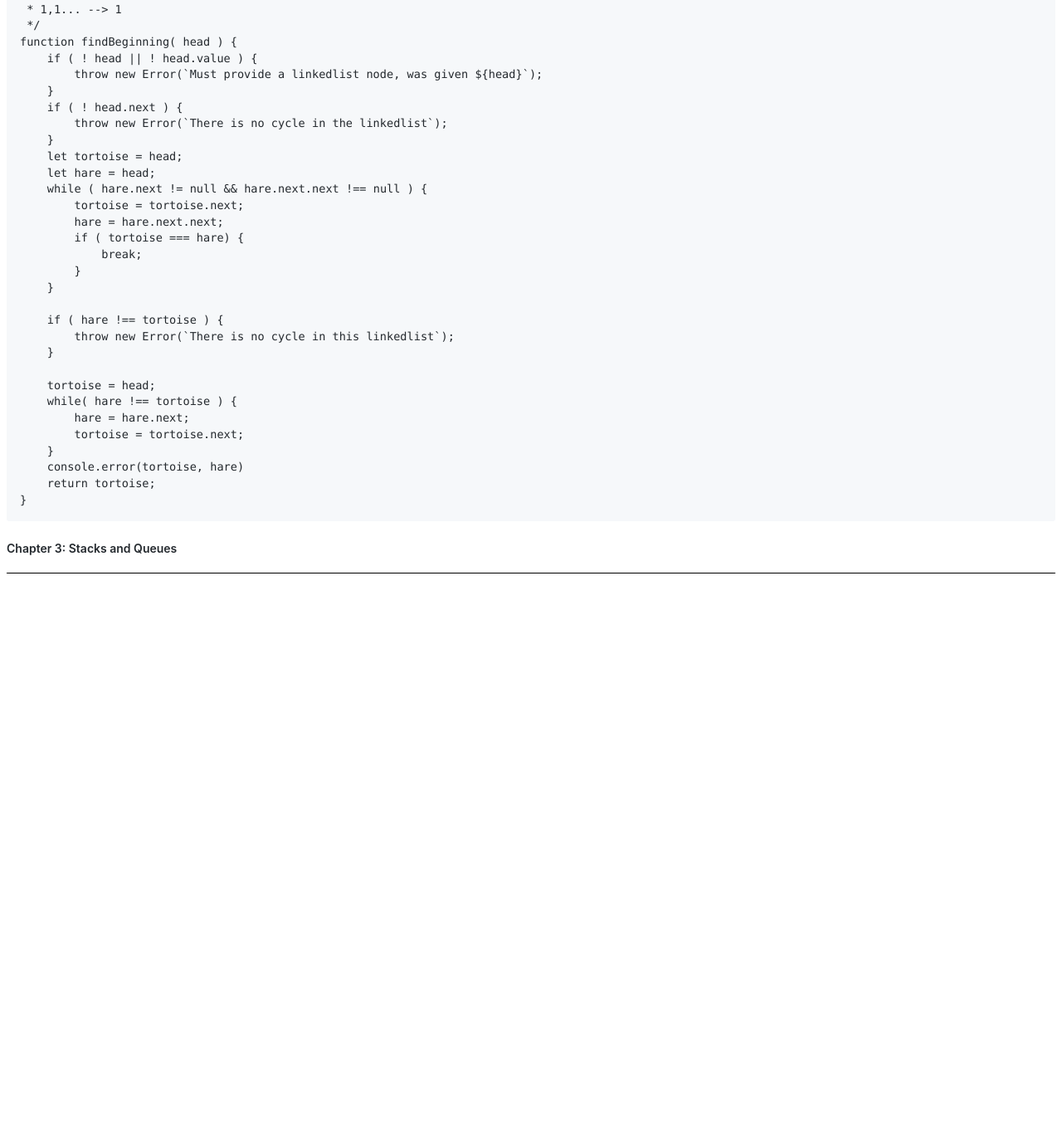
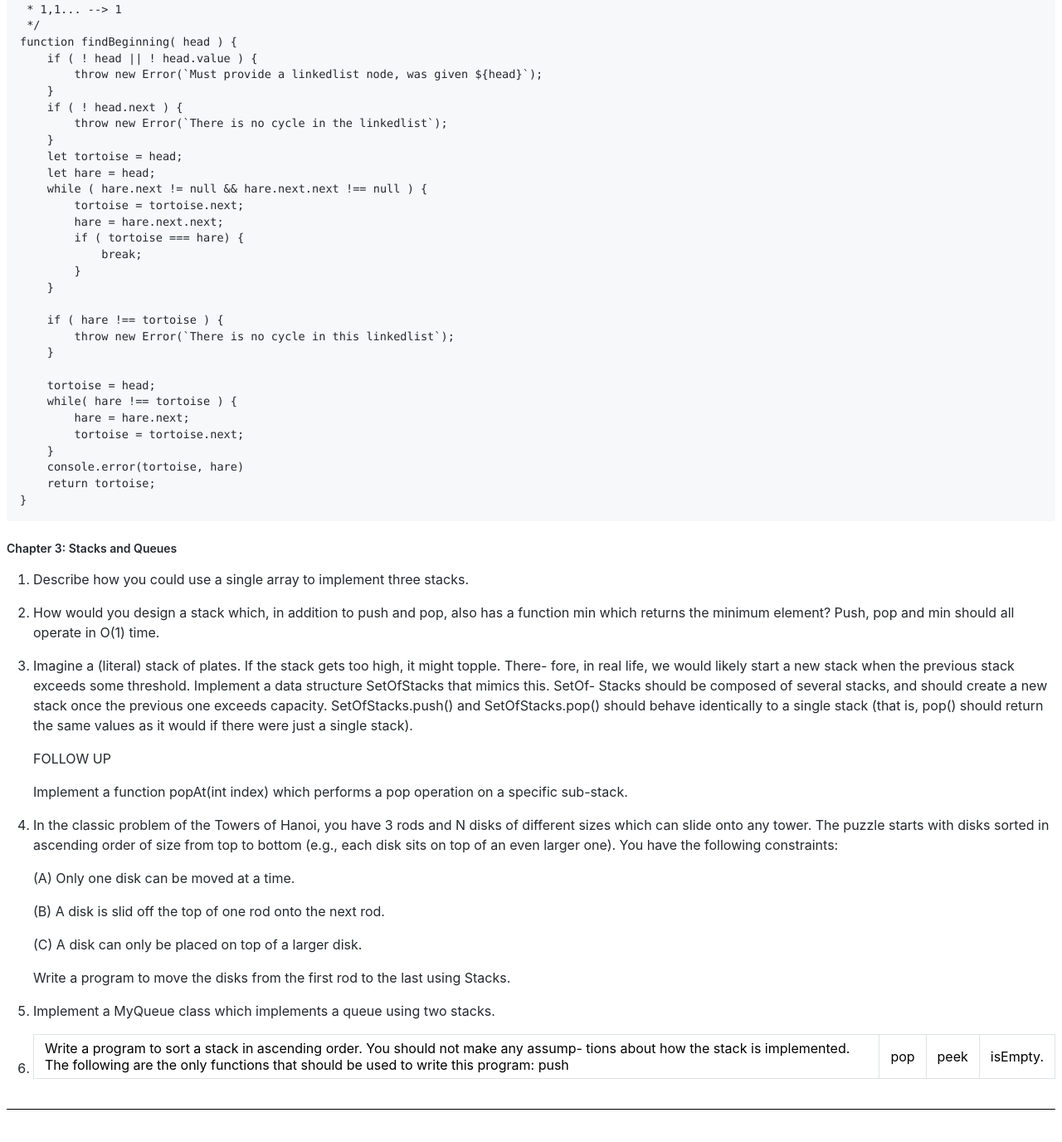
Before and after one commit to samouri/samouri.github.io, a Jekyll site: the page built from interview-prep/notes.md, in a window 1280 px wide and 1400 px high, scrolled down 10462 px. Shown: the top 1376 px of the window at 83% size. Built offline with Jekyll 4.4.1, drawn with Linux system fonts in a browser that asks for light colours; our own code applies the rules of GitHub Pages for plain Markdown files; before the commit the page ends 11216 px from its top, so only the background shows below that.

Commit message:
ch3 problems insertion

````diff
--- a/interview-prep/notes.md
+++ b/interview-prep/notes.md
@@ -575,3 +575,27 @@ function findBeginning( head ) {
 ```
 
 ##### Chapter 3: Stacks and Queues
+
+1. Describe how you could use a single array to implement three stacks.
+
+2. How would you design a stack which, in addition to push and pop, also has a function min which returns the minimum element? Push, pop and min should all operate in O(1) time.
+
+3. Imagine a (literal) stack of plates. If the stack gets too high, it might topple. There- fore, in real life, we would likely start a new stack when the previous stack exceeds some threshold. Implement a data structure SetOfStacks that mimics this. SetOf- Stacks should be composed of several stacks, and should create a new stack once the previous one exceeds capacity. SetOfStacks.push() and SetOfStacks.pop() should behave identically to a single stack (that is, pop() should return the same values as it would if there were just a single stack).
+
+   FOLLOW UP
+
+   Implement a function popAt(int index) which performs a pop operation on a specific sub-stack.
+
+4. In the classic problem of the Towers of Hanoi, you have 3 rods and N disks of different sizes which can slide onto any tower. The puzzle starts with disks sorted in ascending order of size from top to bottom (e.g., each disk sits on top of an even larger one). You have the following constraints:
+
+   (A) Only one disk can be moved at a time.
+
+   (B) A disk is slid off the top of one rod onto the next rod.
+
+   (C) A disk can only be placed on top of a larger disk.
+
+   Write a program to move the disks from the first rod to the last using Stacks.
+
+5. Implement a MyQueue class which implements a queue using two stacks.
+
+6. Write a program to sort a stack in ascending order. You should not make any assump- tions about how the stack is implemented. The following are the only functions that should be used to write this program: push | pop | peek | isEmpty.
````
